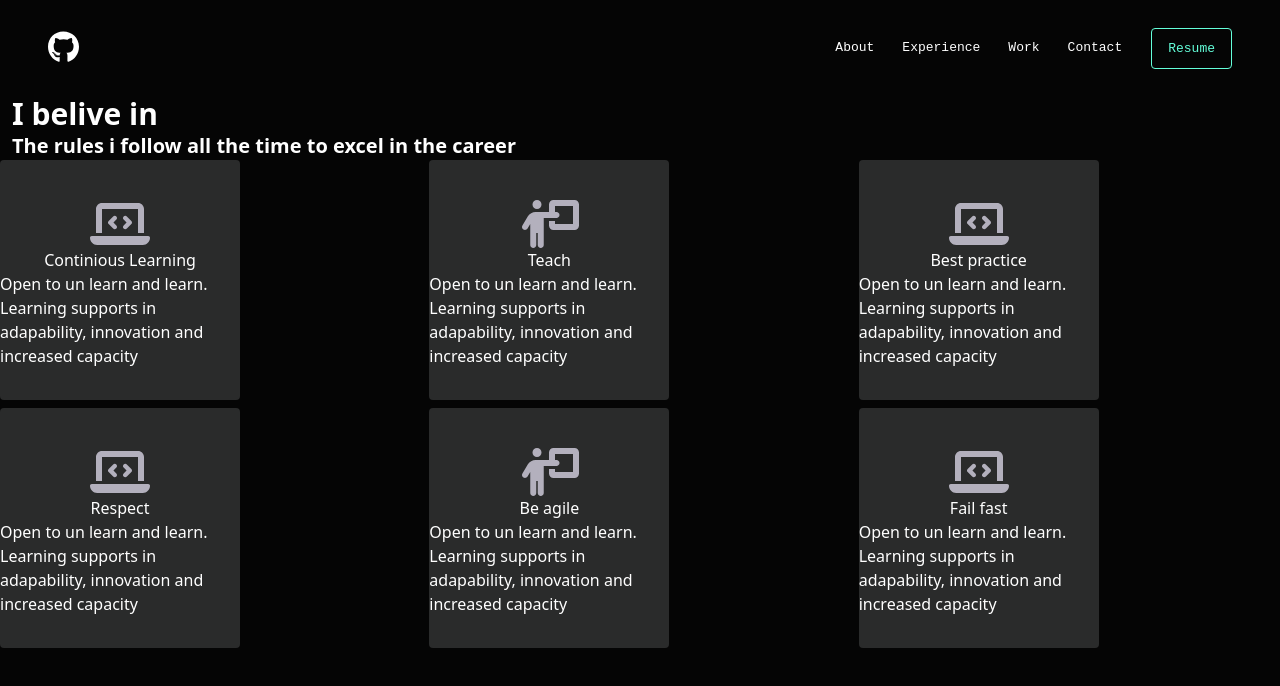
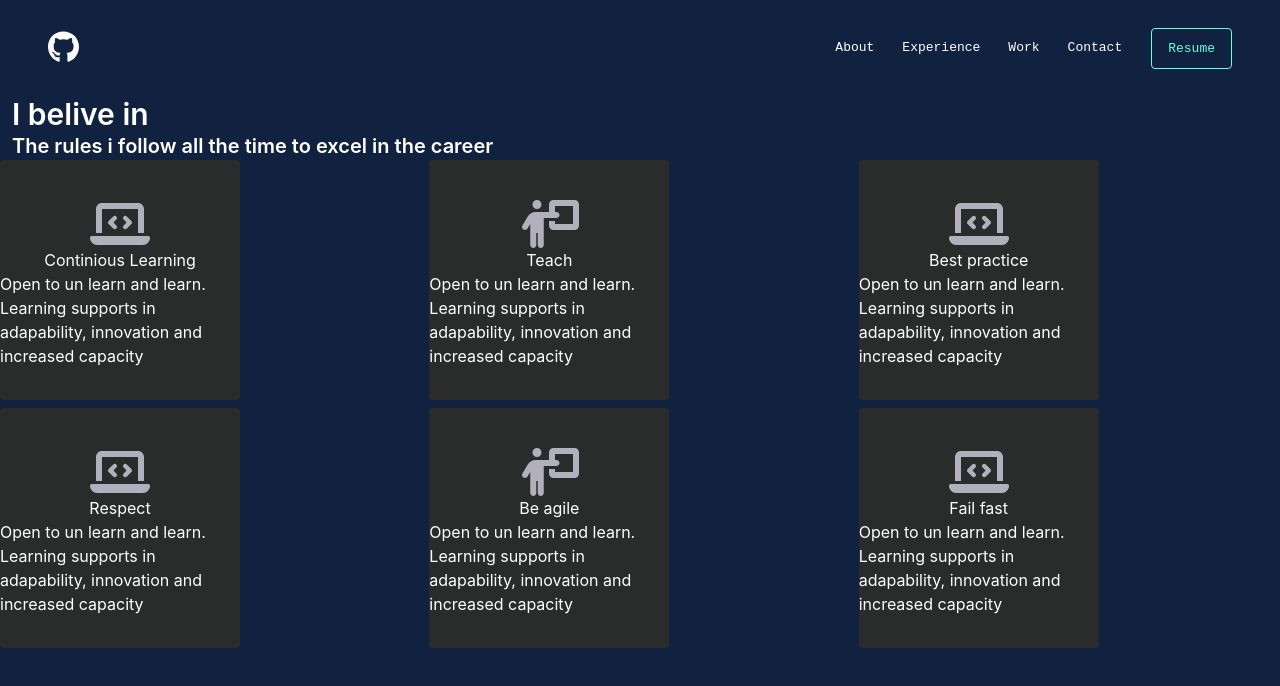
Before and after one commit to mraju2/smkrprofile, a Next.js app: page / in a window 1280 px wide. Shown: the top 686 px of the page. Built offline with nearby package versions, Linux system fonts and the light colour scheme.

Commit message:
[4-theme-setup] Add theme colors and fonts

```diff
--- /dev/null
+++ b/src/styles/base.css
@@ -0,0 +1,13 @@
+html
+{
+    @apply h-full;
+}
+
+body
+{
+    @apply h-full;
+    @apply bg-background-1;
+    @apply font-sans;
+    @apply leading-normal;
+
+}
--- a/src/styles/index.css
+++ b/src/styles/index.css
@@ -1,9 +1,9 @@
 @import "tailwindcss/base";
 @import "tailwindcss/components";
 @import "tailwindcss/utilities";
+@import url('https://fonts.googleapis.com/css2?family=Fira+Code&family=Inter:ital,wght@0,100;0,300;0,600;1,500;1,600&display=swap');
 @import "./header.css";
 @import "./card.css";
-@import "./layout.css";
+@import "./base.css";
 @import "./navbar.css";
 @import "./menubar.css";
-@import url('https://fonts.googleapis.com/css2?family=Fira+Code:wght@400;500;600;700&display=swap');
--- a/src/styles/layout.css
+++ /dev/null
@@ -1,5 +0,0 @@
-.layout
-{
-    @apply bg-primary;
-    @apply h-screen;
-}
--- a/tailwind.config.js
+++ b/tailwind.config.js
@@ -1,22 +1,30 @@
 "use strict";
 
+const colors = {
+  white: "#fffff",
+  black: "#00000",
+  green: { 1: "#64FFDA" },
+  blue: { 1: "#112240", 2: "#1C2E43" },
+  gray: { 1: "#CCD6F6", 2: "#A8B2D1" },
+};
 module.exports = {
   content: ["src/**/*.tsx"],
   theme: {
     extend: {},
     colors: {
+      ...colors,
       transparent: "transparent",
-      current: "currentColor",
-      primary: "#050505",
+      "background-1": colors.blue[1],
       secondary: "#2a2b2b",
       white: "#ffffff",
-      purple: "#3f3cbb",
-      midnight: "#121063",
-      metal: "#565584",
-      tahiti: "#3ab7bf",
       silver: "#ecebff",
-      "bubble-gum": "#ff77e9",
-      bermuda: "#78dcca",
+      "text-1": colors.gray[1],
+      "text-2": colors.gray[2],
+      "text-green": colors.green[1],
+    },
+    fontFamily: {
+      sans: ["Inter", "Calibre", "San Francisco", "SF Pro Text"],
+      mono: ["SF Mono", "Fira Code", "Fira Mono", "Roboto Mono", "monospace"],
     },
   },
   plugins: [],
```
